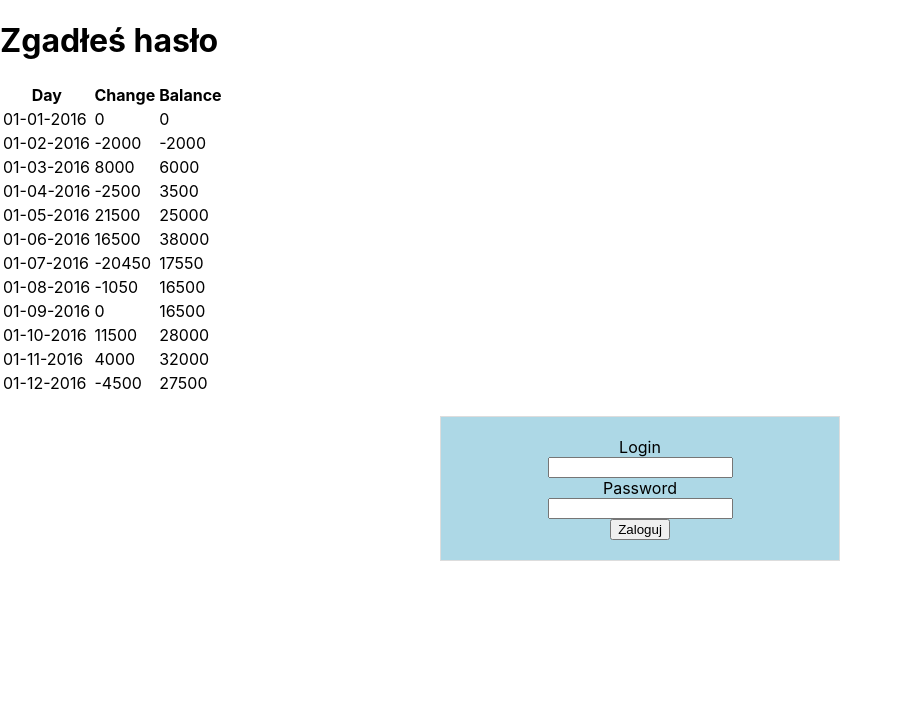
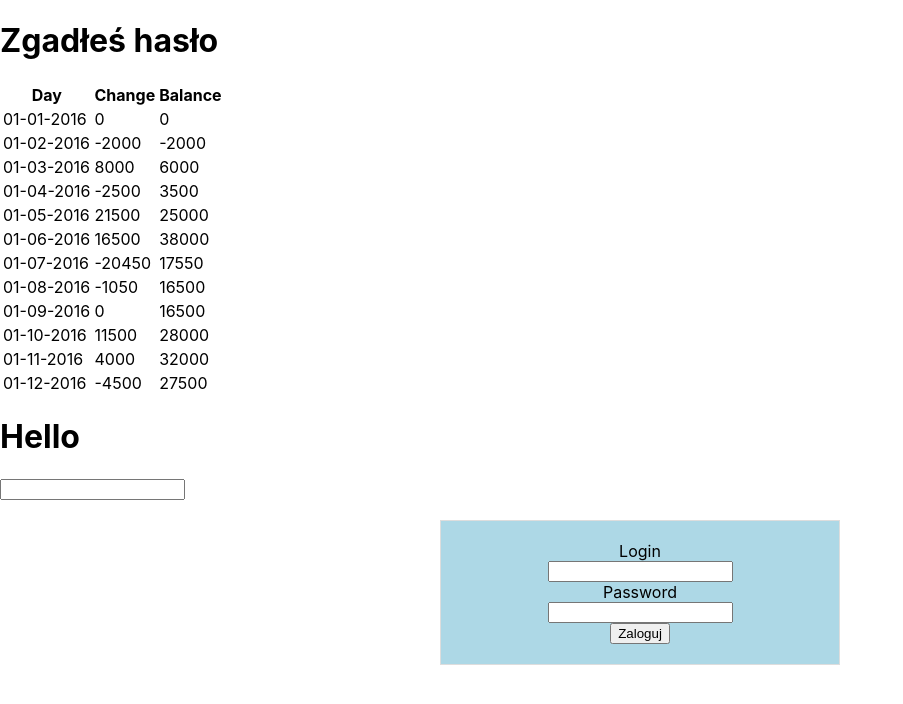
Before and after one commit to MMarek/zadania_12, a React (Create React App) app: page /#/ in a window 1280 px wide. Shown: the top 704 px of the page, without its empty margins (0-903 px from the left). Built offline with nearby package versions, Linux system fonts and the light colour scheme.

Commit message:
login & password

```diff
--- a/src/components/data/fakeAPIpeople.js
+++ b/src/components/data/fakeAPIpeople.js
@@ -7,7 +7,6 @@ export default {
                     username,
                     name: "Jan",
                     surname: "Kowalski",
-                    lastLogin: new Date("14/02/1987")
                 });
             } else {
                 reject("Hasło lub login są nieprawidłowe!");
--- a/src/components/home.js
+++ b/src/components/home.js
@@ -1,7 +1,7 @@
 import React, {Component} from "react";
 import Task01 from "./task01";
 import Task02 from "./task02";
-// import Task03 from "./task03";
+import Task03 from "./task03";
 import Task04 from "./task04";
 
 class Home extends Component{
@@ -11,7 +11,7 @@ class Home extends Component{
             <>
              <Task01/>
              <Task02/>
-             {/*<Task03/>*/}
+             <Task03/>
              <Task04/>
             </>
         );
--- a/src/components/task04.js
+++ b/src/components/task04.js
@@ -97,7 +97,7 @@ class Login extends Component {
 
                 <input type='password'
                        name='password'
-                       value={this.state.login}
+                       value={this.state.password}
                        onChange={this.handleChangePassword}
                 />
 
```
Also changed, not shown: 1 other file (tests, documents, lock files or other folders).
